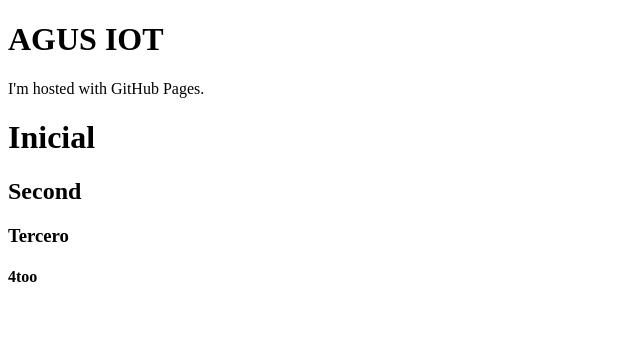
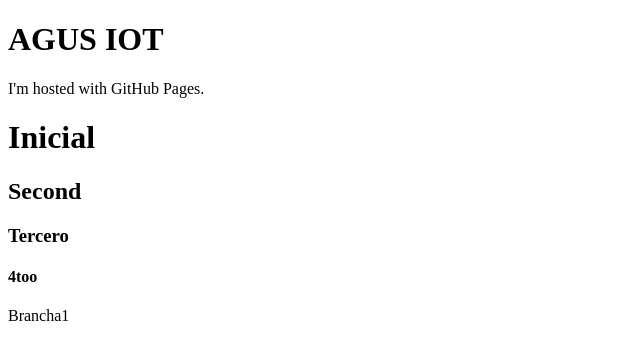
Before and after one commit to aguszur/iot_agus, a plain HTML site: page index.html in a window 1280 px wide. Shown: the full height of the page, 0-640 px from the left. Drawn offline with Linux system fonts and the light colour scheme.

Commit message:
Prrafo en Brancha1

```diff
--- a/index.html
+++ b/index.html
@@ -7,5 +7,6 @@
 <h2>Second</h2>
 <h3>Tercero</h3>
 <h4>4too</h4>
+<p>Brancha1</p>
 </body>
 </html>
```
